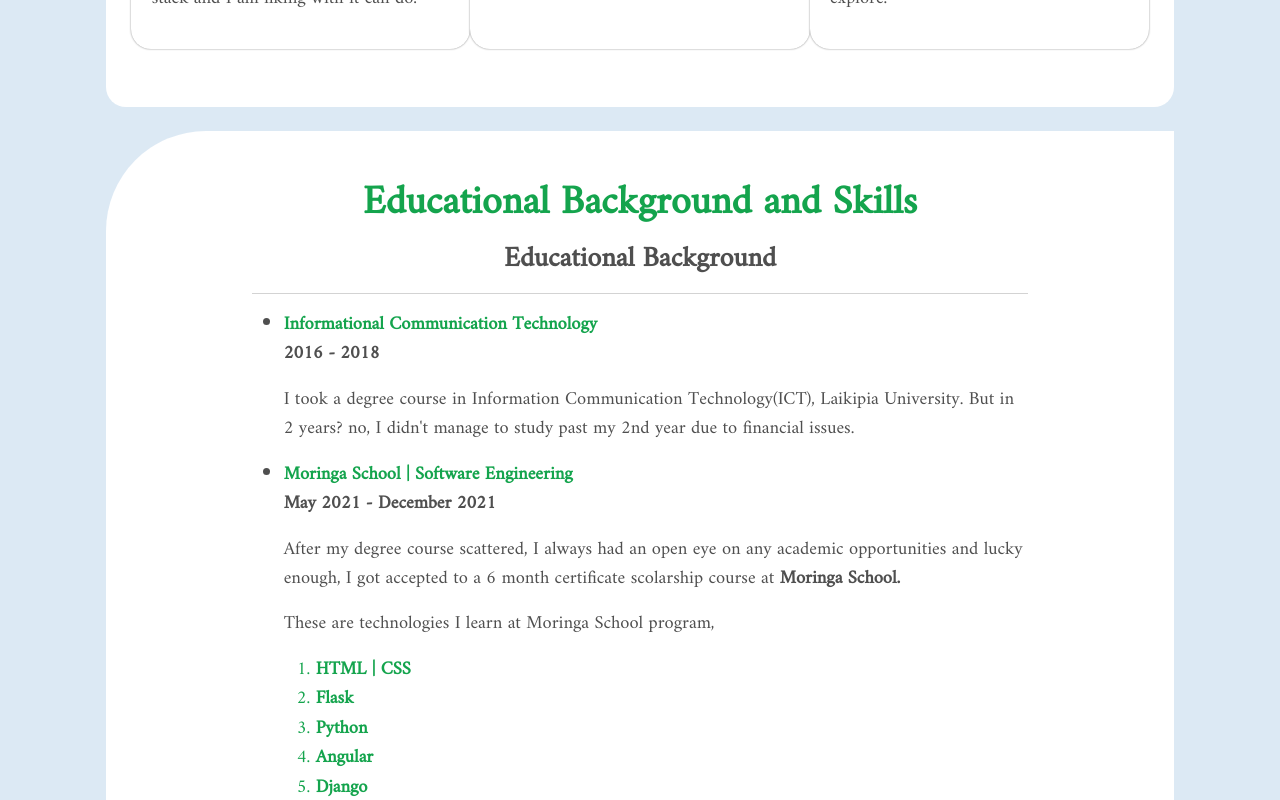
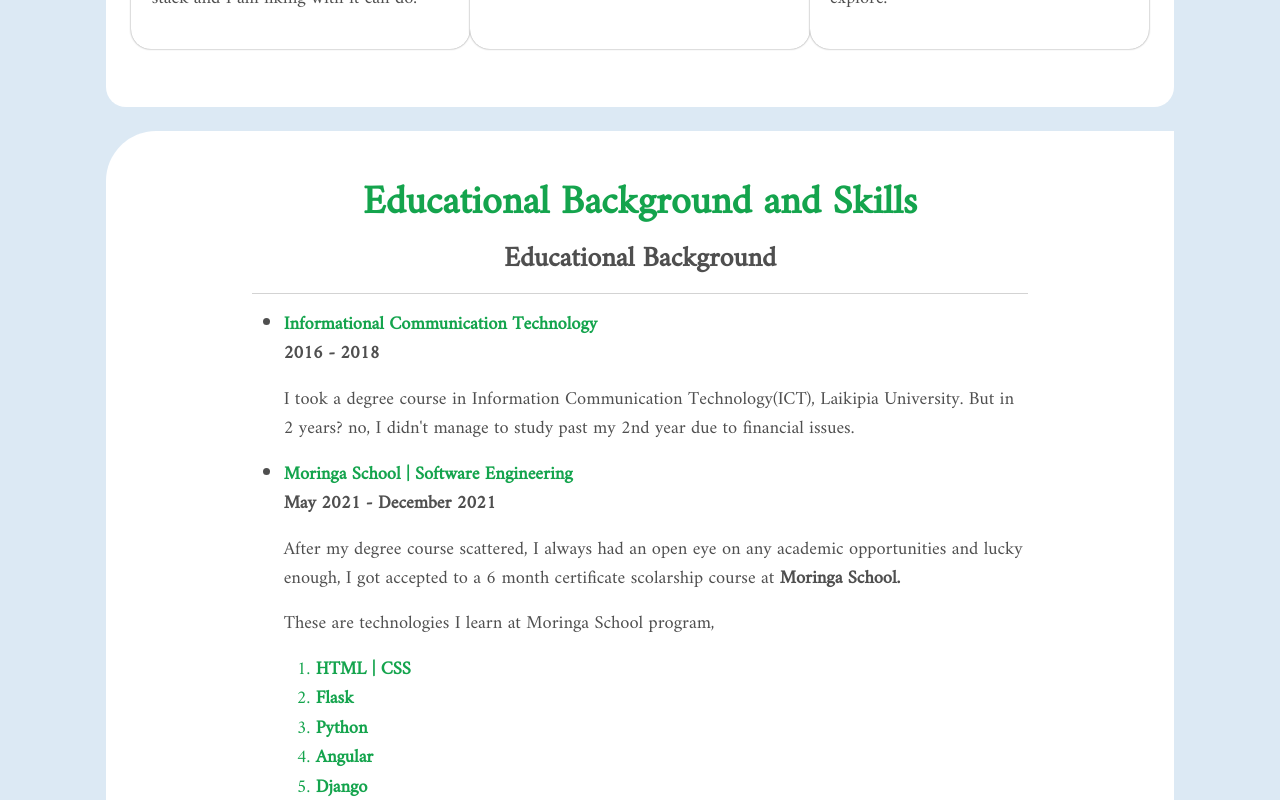
Before and after one commit to Vitalis-Kirui/Portfolio, an Angular app in the folder Portfolio-UI/: page / in a window 1280 px wide. Shown: the part 620-1420 px from the top of the page. Built offline with nearby package versions, Linux system fonts and the light colour scheme; a web font is replaced by a local one.

Commit message:
editing skills and development process styles

```diff
--- a/Portfolio-UI/src/app/app.component.css
+++ b/Portfolio-UI/src/app/app.component.css
@@ -41,7 +41,7 @@ button{
     background-color: white;
     width: 85%;
     margin: auto;
-    border-radius: 100px 0px 100px 0px;
+    border-radius: 50px 0px 50px 0px;
     /* box-shadow: 0px 0px 5px 0px grey; */
     padding-bottom: 3%;
 }
@@ -69,7 +69,7 @@ button{
     width: 85%;
     margin: auto;
     padding: 5%;
-    border-radius: 0px 150px 0px 150px;
+    border-radius: 0px 50px 0px 50px;
 }
 
 .development .col-md-4, .col-md-8{
```
